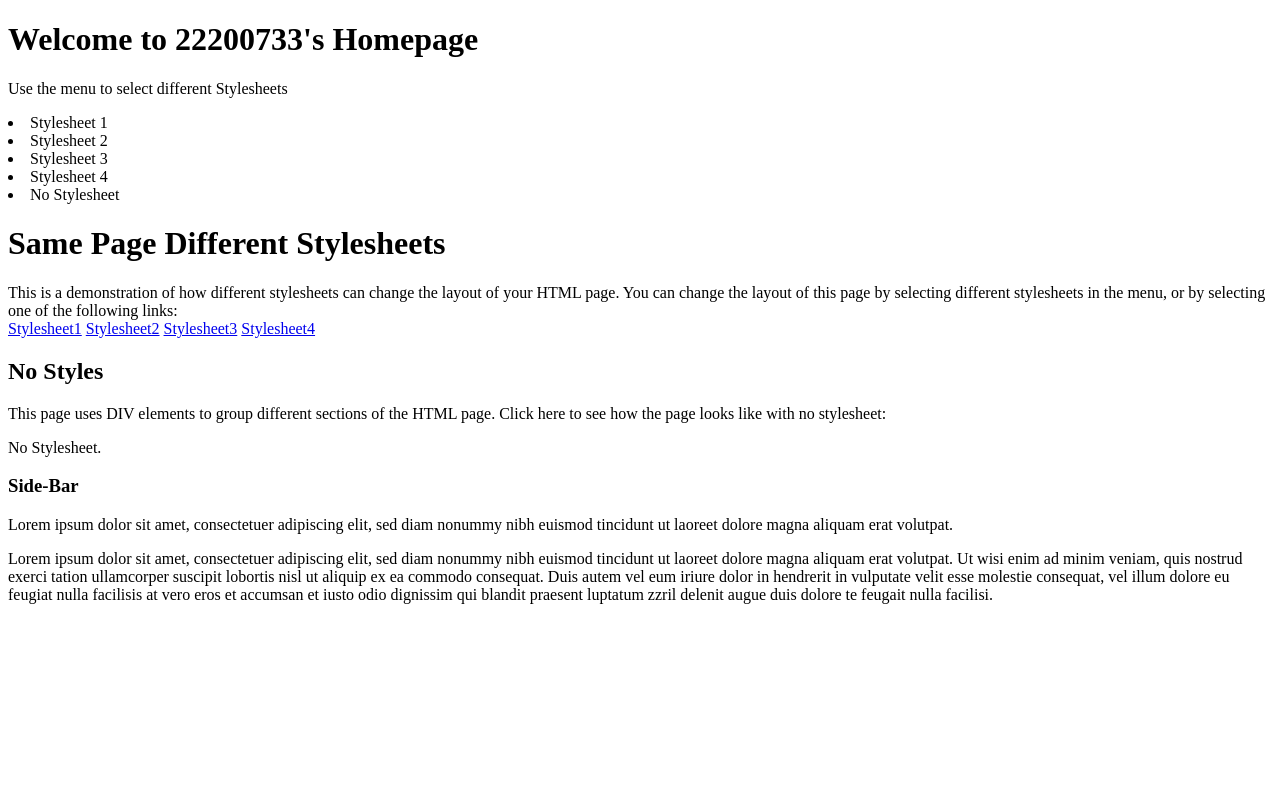
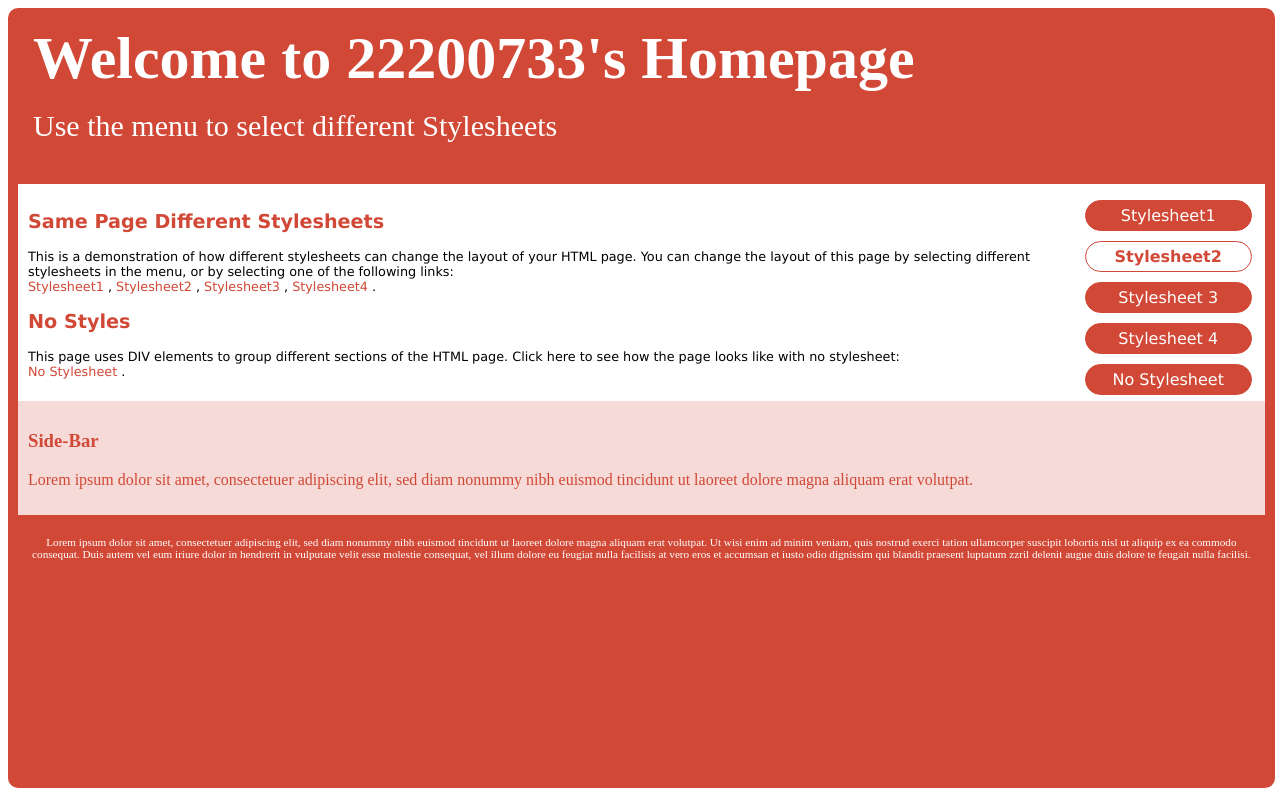
Before and after one commit to EastBean/Project2, a plain HTML site: page style2.html in a window 1280 px wide. Drawn offline with Linux system fonts and the light colour scheme.

Commit message:
make two style files

```diff
--- /dev/null
+++ b/style1.css
@@ -0,0 +1,89 @@
+#top,
+#sidebar,
+#bottom,
+.menuitem {
+    border-radius: 4px;
+    margin: 4px;
+}
+
+#top {
+    background-color: #04AA6D;
+    color: #ffffff;
+    padding: 15px;
+}
+
+body {
+    font: 100% Lucida Sans, Verdana;
+    margin: 20px;
+    line-height: 26px;
+}
+
+#main {
+    padding: 10px;
+    margin: 0 210px;
+}
+
+#sidebar {
+    background-color: #32a4e7;
+    color: #ffffff;
+    padding: 10px;
+    width: 180px;
+    bottom: 0;
+    top: 0;
+    right: 0;
+    position: absolute;
+}
+
+#bottom {
+    border: 1px solid #d4d4d4;
+    background-color: #f1f1f1;
+    text-align: center;
+    padding: 10px;
+    font-size: 70%;
+    line-height: 14px;
+}
+
+#top h1,
+#top p,
+#menulist {
+    margin: 0;
+    padding: 0;
+}
+
+.menubar {
+    width: 200px;
+    float: left
+}
+
+.menuitem {
+    background-color: #f1f1f1;
+    border: 1px solid #d4d4d4;
+    width: 186px;
+    list-style-type: none;
+    padding: 2px;
+    cursor: pointer;
+}
+
+.menuitem:hover {
+    background-color: #ffffff;
+}
+
+.menuitem:first-child {
+    background-color: #04AA6D;
+    color: white;
+    font-weight: bold;
+}
+
+.wrapper {
+    position: relative;
+    overflow: auto;
+}
+
+.content {
+    padding: 10px;
+    margin: 0px;
+}
+
+a {
+    text-decoration: none;
+}
--- /dev/null
+++ b/style2.css
@@ -0,0 +1,102 @@
+.whole {
+    position: absolute;
+    padding: 10px;
+    border-radius: 10px;
+    background-color: #d14836;
+    width: 97.4%;
+    height: 95%;
+}
+
+h1 {
+    color: white;
+}
+
+a, h2, h3 {
+    color: #d14836;
+}
+
+.top {
+    color: #ffffff;
+    padding: 15px;
+    font-size: 30px;
+    line-height: 26px;
+}
+
+.top h1 {
+    margin: 0;
+    line-height: 50px;
+}
+
+.contents {
+    padding: 10px;
+    background-color: #ffffff;
+    font: 80% Verdana;
+}
+
+.side {
+    background-color: #F6DAD7;
+    color: #d14836;
+    padding: 10px;
+}
+
+.menulist {
+    padding: 0;
+    font: 16px verdana;
+}
+
+.menubar {
+    width: 190px;
+    float: right;
+}
+
+#white {
+    color: white;
+}
+
+.bottom {
+    font-size: 10px;
+}
+
+.menuitem {
+    width: 155px;
+    background-color: #d14836;
+    border: 1px solid #d14836;
+    border-radius: 40px;
+    color: #ffffff;
+    list-style-type: none;
+    margin: 10px;
+    padding: 5px;
+    text-align: center;
+    cursor: pointer;
+}
+
+.menuitem:nth-child(2) {
+    background-color: white;
+    color: #d14836;
+    font-weight: bold;
+}
+
+.menuitem:hover {
+    background-color: #ffffff;
+    color:#d14836;
+}
+
+a {
+    color: #d14836;
+    text-decoration: none;
+}
+
+.bottom {
+    text-align: center;
+    padding: 10px;
+    font-size: 70%;
+    color: #ffffff;
+}
+
+.menu {
+    color: white;
+}
+
+.menu:hover {
+    color:#d14836;
+}
--- a/style2.html
+++ b/style2.html
@@ -3,48 +3,70 @@
 
 <head>
     <meta charset="UTF-8">
+    <link href="style2.css" rel="stylesheet" type="text/css" />
     <meta http-equiv="X-UA-Compatible" content="IE=edge">
     <meta name="viewport" content="width=device-width, initial-scale=1.0">
     <title>Document</title>
 </head>
 
 <body>
-    <div>
+    <div class="whole">
+        <div class="top">
+            <h1>Welcome to 22200733's Homepage</h1>
+            <p id="white">Use the menu to select different Stylesheets</p>
+        </div>
+        <div class="box">
+            <div class="menubar">
+                <ul class="menulist">
+                    <li class="menuitem"><a href="style1.html" class="menu">Stylesheet1</a></li>
+                    <li class="menuitem"><a href="style2.html">Stylesheet2</a></li>
+                    <li class="menuitem">Stylesheet 3</li>
+                    <li class="menuitem">Stylesheet 4</li>
+                    <li class="menuitem"><a href="nostyle.html" class="menu">No Stylesheet</a></li>
+                </ul>
+            </div>
+            <div class="contents">
         <div>
-            <h1>Welcome to 22200733's Homepage</h1>
-            <p>Use the menu to select different Stylesheets</p>
-            <li>Stylesheet 1</li>
-            <li>Stylesheet 2</li>
-            <li>Stylesheet 3</li>
-            <li>Stylesheet 4</li>
-            <li>No Stylesheet</li>
-        </div>
-        <div>
-            <h1>Same Page Different Stylesheets</h1>
+
+            <h2>Same Page Different Stylesheets</h2>
             <p>This is a demonstration of how different stylesheets can change the layout of your HTML page. You can
                 change the layout
                 of this page by selecting different stylesheets in the menu, or by selecting one of the following links:
                 <br>
-                <a href="#">Stylesheet1</a>
-                <a href="#">Stylesheet2</a>
+                <a href="style1.html">Stylesheet1</a>
+                ,
+                <a href="style2.html">Stylesheet2</a>
+                ,
                 <a href="#">Stylesheet3</a>
+                ,
                 <a href="#">Stylesheet4</a>
+                .
             </p>
         </div>
         <div>
-            <h2>No Styles</h2>
+            <h2>No Styles</h3>
             <p>This page uses DIV elements to group different sections of the HTML page. Click here to see how the page
                 looks like with
-                no stylesheet:</p>
-            <link>No Stylesheet.
-            <link>
+                no stylesheet:
+                <br>
+                <a href="nostyle.html">No Stylesheet</a>
+                .
+                <br>
+            </p>
+            </div>
+
         </div>
-        <div>
+
+        <div class="side">
             <h3>Side-Bar</h3>
             <p>Lorem ipsum dolor sit amet, consectetuer adipiscing elit, sed diam nonummy nibh euismod tincidunt ut
                 laoreet dolore
-                magna aliquam erat volutpat.</p>
-            <p>
+                magna aliquam erat volutpat.
+            </p>
+        </div>
+        </div>
+        <div>
+            <p id="white" class="bottom">
                 Lorem ipsum dolor sit amet, consectetuer adipiscing elit, sed diam nonummy nibh euismod tincidunt ut
                 laoreet dolore
                 magna aliquam erat volutpat. Ut wisi enim ad minim veniam, quis nostrud exerci tation ullamcorper
@@ -53,7 +75,8 @@
                 molestie
                 consequat, vel illum dolore eu feugiat nulla facilisis at vero eros et accumsan et iusto odio dignissim
                 qui blandit
-                praesent luptatum zzril delenit augue duis dolore te feugait nulla facilisi.</p>
+                praesent luptatum zzril delenit augue duis dolore te feugait nulla facilisi.
+            </p>
         </div>
     </div>
 </body>
```
Also changed, not shown: nostyle.html (+17 -15 lines), style1.html (+41 -20 lines).
